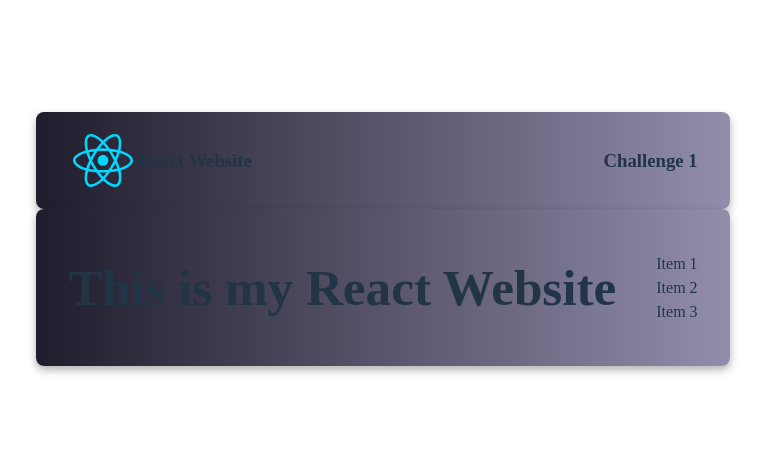
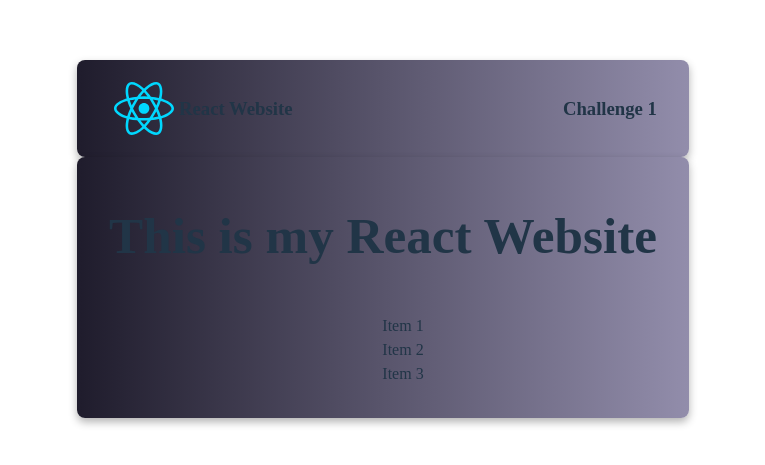
Before and after one commit to gabeharvey/Vite-React-Challenge, a React (Vite) app: page / in a window 1280 px wide. Shown: the part 161-626 px from the top of the page, without its empty margins (257-1022 px from the left). Built offline with nearby package versions, Linux system fonts and the light colour scheme; a web font is replaced by a local one.

Commit message:
Updated flexbox positiion in main area

```diff
--- a/src/App.css
+++ b/src/App.css
@@ -80,7 +80,8 @@
 
 .main-content {
   display: flex;
-  justify-content: space-between;
+  flex-direction: column;
+  justify-content: center;
   align-items: center;
   padding: 1rem 2rem;
   background: linear-gradient(90deg, #1f1c2c, #928dab);
```
